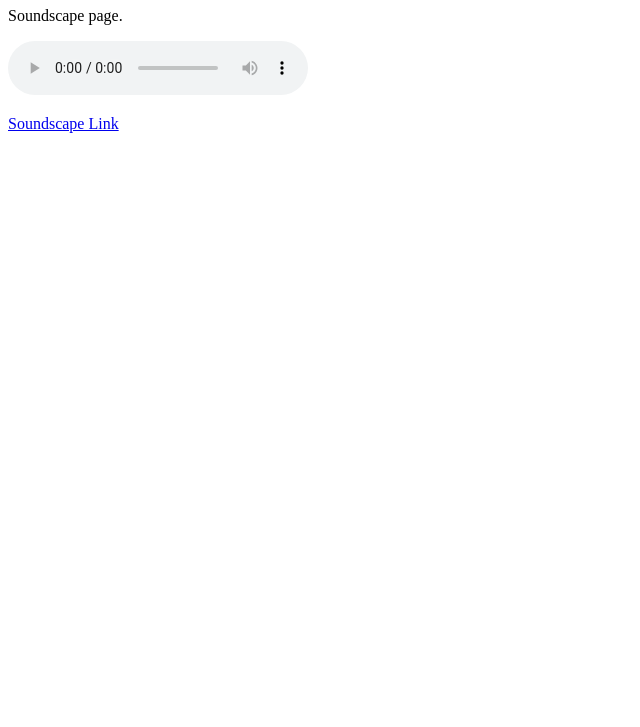
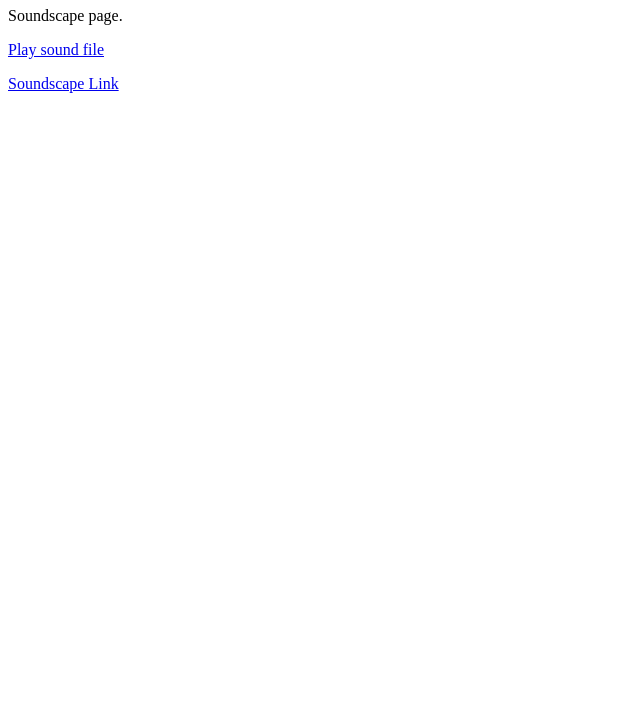
Before and after one commit to jag304/Web-Portfolio-Improved, a plain HTML site: page soundscape.html in a window 1280 px wide. Shown: the part 73-800 px from the top of the page, without its empty margins (0-640 px from the left). Drawn offline with Linux system fonts and the light colour scheme.

Commit message:
Update soundscape.html

```diff
--- a/soundscape.html
+++ b/soundscape.html
@@ -5,9 +5,7 @@
 <body>
 <h1>Welcome to my Web Portfolio</h1>
 <p>Soundscape page.</p>
-<audio controls="controls">
-  <source src="https://soundcloud.com/jai-ganesh-609441639/hidden-danger-soundscape-narrative"/>
-</audio>
+<a href="https://soundcloud.com/jai-ganesh-609441639/hidden-danger-soundscape-narrative">Play sound file</a>
 <p><a href="/Web-Portfolio/Audio/Hidden-Danger-Soundscape-Narrative.mp3">Soundscape Link</a></p>
 </body>
 </html>
```
